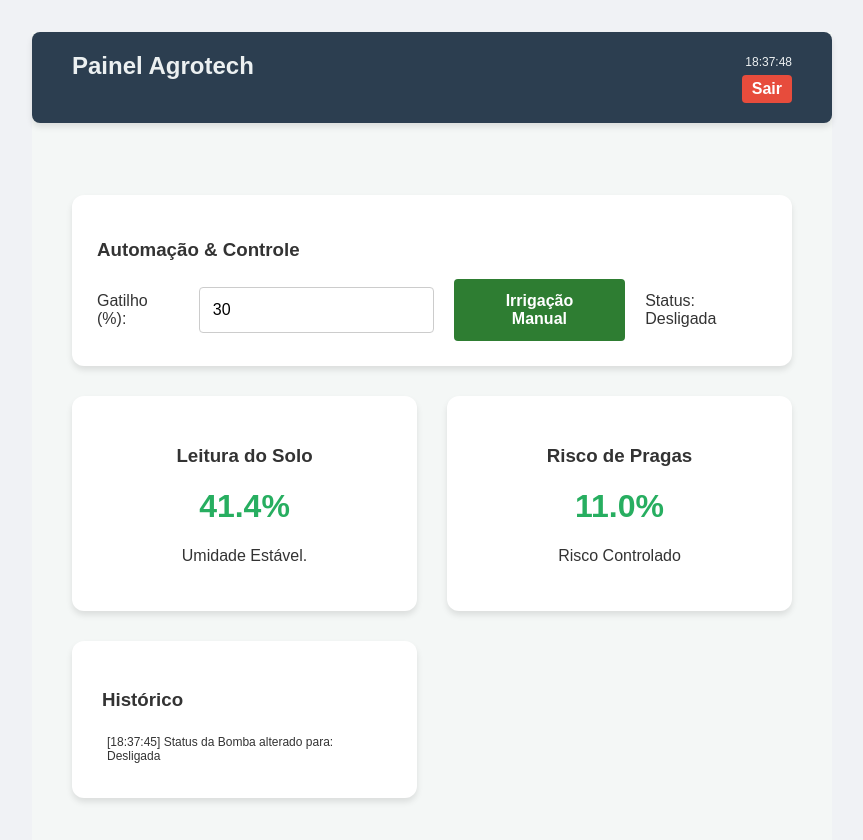
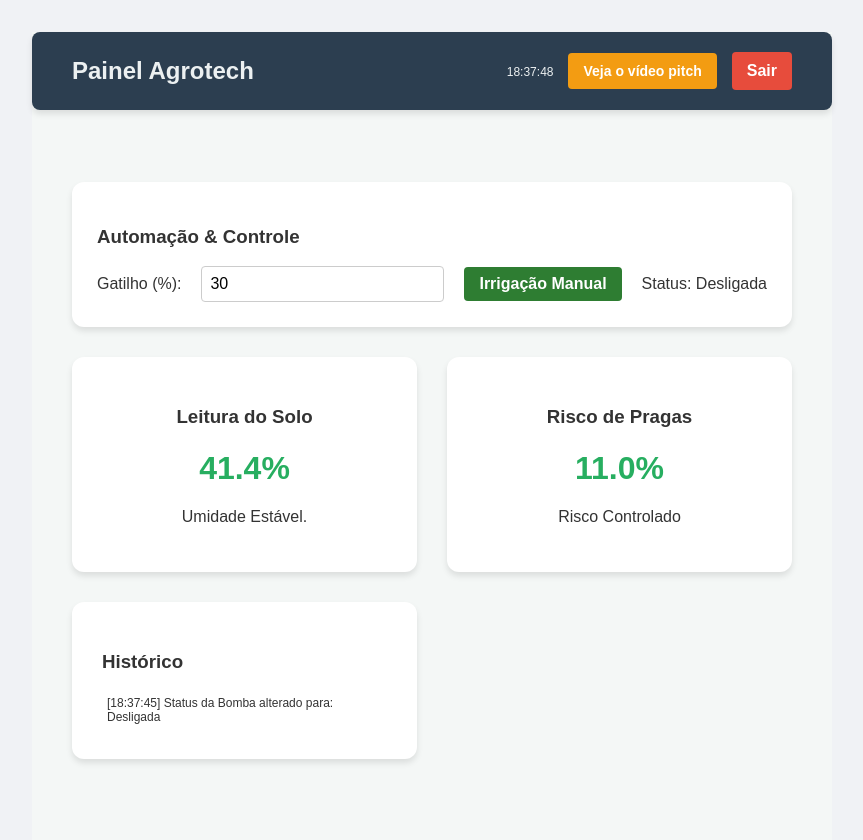
Before and after one commit to IgorGadote/Projeto-Agrotech, a React (Vite) app: page / in a window 1280 px wide. Both pictures are taken after typing "name@example.com" into the empty fields and a click on the button "Entrar". Shown: the top 840 px of the page, without its empty margins (208-1071 px from the left). Built offline with nearby package versions, Linux system fonts and the light colour scheme.

Commit message:
feat: adiciona botão de link para o vídeo pitch

```diff
--- a/src/App.jsx
+++ b/src/App.jsx
@@ -2,22 +2,16 @@ import { useState, useEffect } from 'react';
 import './App.css';
 
 function App() {
-  // 1. Estados de Navegabilidade
   const [telaAtual, setTelaAtual] = useState('login');
   const [email, setEmail] = useState('');
   const [erro, setErro] = useState('');
-
-  // 2. Estados dos Sensores e Automação
   const [umidadeSolo, setUmidadeSolo] = useState(45);
   const [probabilidadePraga, setProbabilidadePraga] = useState(12);
   const [metaUmidade, setMetaUmidade] = useState(30);
   const [statusBomba, setStatusBomba] = useState('Desligada');
-
-  // 3. Novos Estados: Logs e Tempo Real
   const [logs, setLogs] = useState([]);
   const [horaReal, setHoraReal] = useState('');
 
-  // Efeito 1: Relógio em tempo real
   useEffect(() => {
     const timer = setInterval(() => {
       setHoraReal(new Date().toLocaleTimeString('pt-BR', { timeZone: 'America/Sao_Paulo' }));
@@ -25,7 +19,6 @@ function App() {
     return () => clearInterval(timer);
   }, []);
 
-  // Efeito 2: Gerador de Logs
   useEffect(() => {
     if (telaAtual === 'dashboard') {
       const horaLog = new Date().toLocaleTimeString('pt-BR', { timeZone: 'America/Sao_Paulo' });
@@ -33,18 +26,14 @@ function App() {
     }
   }, [statusBomba, telaAtual]);
 
-  // Efeito 3: Cérebro do Sistema IoT
   useEffect(() => {
     if (telaAtual !== 'dashboard') return;
-
     const intervalo = setInterval(() => {
       setUmidadeSolo((umidadeAtual) => {
         let novaUmidade = umidadeAtual;
-
         if (statusBomba !== 'Desligada') {
           const ganhoAbsorcao = Math.floor(Math.random() * 11) + 5;
           novaUmidade = Math.min(100, umidadeAtual + ganhoAbsorcao);
-
           if (novaUmidade >= Math.min(100, metaUmidade + 20)) {
             setStatusBomba('Desligada');
           }
@@ -56,20 +45,14 @@ function App() {
         }
         return novaUmidade;
       });
-
       setProbabilidadePraga((pragaAtual) => {
-         if (statusBomba !== 'Desligada') {
-             return Math.max(0, pragaAtual - (Math.random() * 5));
-         } else {
-             return Math.max(0, Math.min(100, pragaAtual + (Math.random() * 4 - 1.5)));
-         }
+         if (statusBomba !== 'Desligada') return Math.max(0, pragaAtual - (Math.random() * 5));
+         else return Math.max(0, Math.min(100, pragaAtual + (Math.random() * 4 - 1.5)));
       });
     }, 2000);
-
     return () => clearInterval(intervalo);
   }, [telaAtual, statusBomba, metaUmidade]);
 
-  // Função de Login
   const handleLogin = (e) => {
     e.preventDefault();
     if (!email.includes('@')) {
@@ -80,56 +63,50 @@ function App() {
     setTelaAtual('dashboard');
   };
 
-  // Botão de Emergência
   const acionarBombaManual = () => {
     if (statusBomba === 'Desligada') {
       setStatusBomba('Irrigando (Manual)');
     }
   };
 
-  // ================= TELA DE LOGIN =================
   if (telaAtual === 'login') {
     return (
       <div style={{ display: 'flex', justifyContent: 'center', alignItems: 'center', minHeight: '100vh', backgroundColor: '#eef2f5', fontFamily: 'sans-serif' }}>
         <div style={{ backgroundColor: '#fff', padding: '50px 40px', borderRadius: '12px', boxShadow: '0 8px 24px rgba(0,0,0,0.1)', textAlign: 'center', width: '100%', maxWidth: '400px' }}>
           <h2 style={{ color: '#2c3e50', marginBottom: '10px' }}>Agrotech Plataforma</h2>
           <form onSubmit={handleLogin} style={{ display: 'flex', flexDirection: 'column', gap: '20px' }}>
-            <input
-              type="email"
-              placeholder="E-mail corporativo"
-              value={email}
-              onChange={(e) => setEmail(e.target.value)}
-              style={{ padding: '15px', borderRadius: '8px', border: '1px solid #dcdde1' }}
-            />
+            <input type="email" placeholder="E-mail corporativo" value={email} onChange={(e) => setEmail(e.target.value)} style={{ padding: '15px', borderRadius: '8px', border: '1px solid #dcdde1' }} />
             {erro && <span style={{ color: '#e74c3c' }}>{erro}</span>}
-            <button type="submit" style={{ padding: '15px', backgroundColor: '#27ae60', color: 'white', border: 'none', borderRadius: '8px', cursor: 'pointer' }}>
-              Entrar
-            </button>
+            <button type="submit" style={{ padding: '15px', backgroundColor: '#27ae60', color: 'white', border: 'none', borderRadius: '8px', cursor: 'pointer' }}>Entrar</button>
           </form>
         </div>
       </div>
     );
   }
 
-  // ================= TELA DO DASHBOARD =================
   return (
     <div style={{ backgroundColor: '#f4f7f6', minHeight: '100vh', fontFamily: 'sans-serif', paddingBottom: '50px' }}>
-      <header style={{ backgroundColor: '#2c3e50', color: '#ecf0f1', padding: '20px 40px', display: 'flex', justifyContent: 'space-between' }}>
+      <header style={{ backgroundColor: '#2c3e50', color: '#ecf0f1', padding: '20px 40px', display: 'flex', justifyContent: 'space-between', alignItems: 'center' }}>
         <h2 style={{ margin: 0 }}>Painel Agrotech</h2>
-        <div style={{ textAlign: 'right' }}>
-            <span style={{ fontSize: '12px' }}>{horaReal}</span>
-            <br/>
-            <button onClick={() => setTelaAtual('login')} style={{ marginTop: '5px', padding: '5px 10px', backgroundColor: '#e74c3c', color: 'white', border: 'none', borderRadius: '4px', cursor: 'pointer' }}>Sair</button>
+        <div style={{ display: 'flex', alignItems: 'center', gap: '15px' }}>
+            <div style={{ textAlign: 'right' }}>
+                <span style={{ fontSize: '12px' }}>{horaReal}</span>
+            </div>
+            {/* NOVO BOTÃO DE PITCH */}
+            <a href="SEU_LINK_DO_YOUTUBE_AQUI" target="_blank" rel="noopener noreferrer" style={{ padding: '10px 15px', backgroundColor: '#f39c12', color: 'white', textDecoration: 'none', borderRadius: '4px', fontWeight: 'bold', fontSize: '14px' }}>
+              Veja o vídeo pitch
+            </a>
+            <button onClick={() => setTelaAtual('login')} style={{ padding: '10px 15px', backgroundColor: '#e74c3c', color: 'white', border: 'none', borderRadius: '4px', cursor: 'pointer' }}>Sair</button>
         </div>
       </header>
 
       <main style={{ padding: '40px', maxWidth: '1200px', margin: '0 auto' }}>
         <div style={{ backgroundColor: '#fff', padding: '25px', borderRadius: '12px', boxShadow: '0 4px 6px rgba(0,0,0,0.1)', marginBottom: '30px' }}>
           <h3>Automação & Controle</h3>
-          <div style={{ display: 'flex', gap: '20px', alignItems: 'center' }}>
+          <div style={{ display: 'flex', gap: '20px', alignItems: 'center', flexWrap: 'wrap' }}>
             <label>Gatilho (%):</label>
-            <input type="number" value={metaUmidade} onChange={(e) => setMetaUmidade(Number(e.target.value))} />
-            <button onClick={acionarBombaManual} disabled={statusBomba !== 'Desligada'}>Irrigação Manual</button>
+            <input type="number" value={metaUmidade} onChange={(e) => setMetaUmidade(Number(e.target.value))} style={{ padding: '8px' }} />
+            <button onClick={acionarBombaManual} disabled={statusBomba !== 'Desligada'} style={{ padding: '8px 15px' }}>Irrigação Manual</button>
             <span>Status: {statusBomba}</span>
           </div>
         </div>
@@ -140,13 +117,11 @@ function App() {
             <h1 style={{ color: umidadeSolo < metaUmidade + 5 ? '#e74c3c' : '#27ae60' }}>{umidadeSolo.toFixed(1)}%</h1>
             <p>{umidadeSolo < metaUmidade + 5 ? 'Atenção: Nível Crítico' : 'Umidade Estável.'}</p>
           </div>
-
           <div style={{ backgroundColor: '#fff', padding: '30px', borderRadius: '12px', textAlign: 'center', boxShadow: '0 4px 6px rgba(0,0,0,0.1)' }}>
             <h3>Risco de Pragas</h3>
             <h1 style={{ color: probabilidadePraga > 20 ? '#f39c12' : '#27ae60' }}>{probabilidadePraga.toFixed(1)}%</h1>
             <p>{probabilidadePraga > 20 ? 'Alerta: Risco Elevado' : 'Risco Controlado'}</p>
           </div>
-
           <div style={{ backgroundColor: '#fff', padding: '30px', borderRadius: '12px', boxShadow: '0 4px 6px rgba(0,0,0,0.1)' }}>
             <h3>Histórico</h3>
             {logs.map((log, index) => <div key={index} style={{ fontSize: '12px', padding: '5px' }}>{log}</div>)}
```
